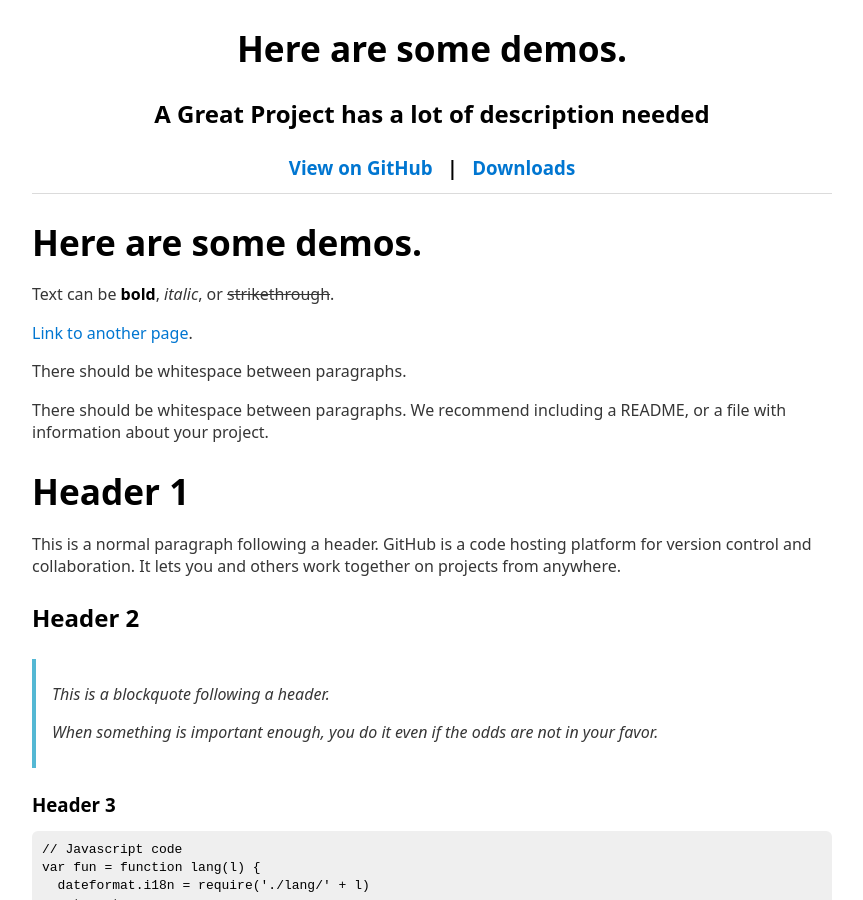
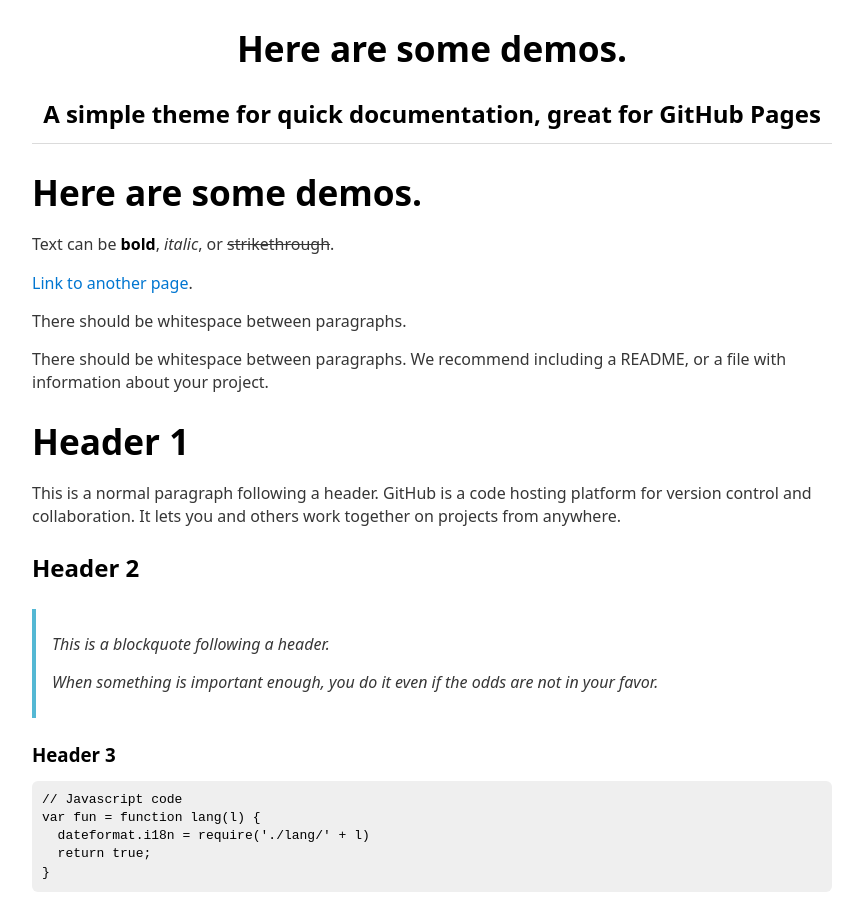
Before and after one commit to luke2m/watercss-jekyll, a Jekyll site: the page built from index.md, in a window 1280 px wide and 900 px high. Shown: the whole window, without its empty margins (208-1071 px from the left). Built offline with Jekyll 4.4.1, drawn with Linux system fonts in a browser that asks for light colours; our own code applies the rules of GitHub Pages for plain Markdown files.

Commit message:
Update _config.yml

```diff
--- a/_config.yml
+++ b/_config.yml
@@ -1,14 +1,14 @@
 # Title for your page
-title: Put Your Title Here
+title: Water.css Jekyll theme
 
 # Description for your page
-description: "A Great Project has a lot of description needed"
+description: "A simple theme for quick documentation, great for GitHub Pages"
 
 # Theme -- dark light or auto
 css: auto
 
 # Show downloads links -- True or false
-show_downloads: true
+show_downloads: false
 
 # Not using GitHub? Change this.
 git_provider: GitHub
@@ -17,4 +17,4 @@ git_provider: GitHub
 #download_url: "https://example.com"
 
 #Goatcounter Tracking Code
-#goatcounter: myproject
+goatcounter: jekylltheme
```
